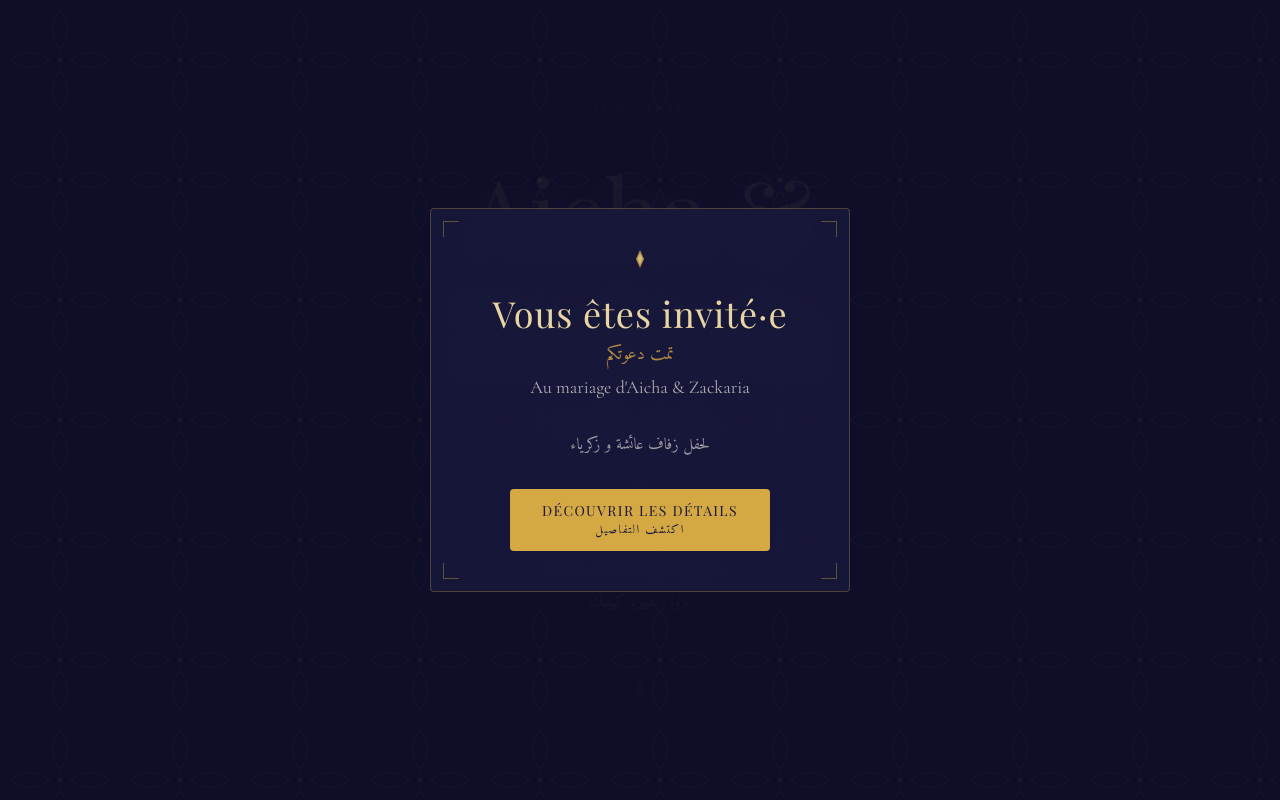
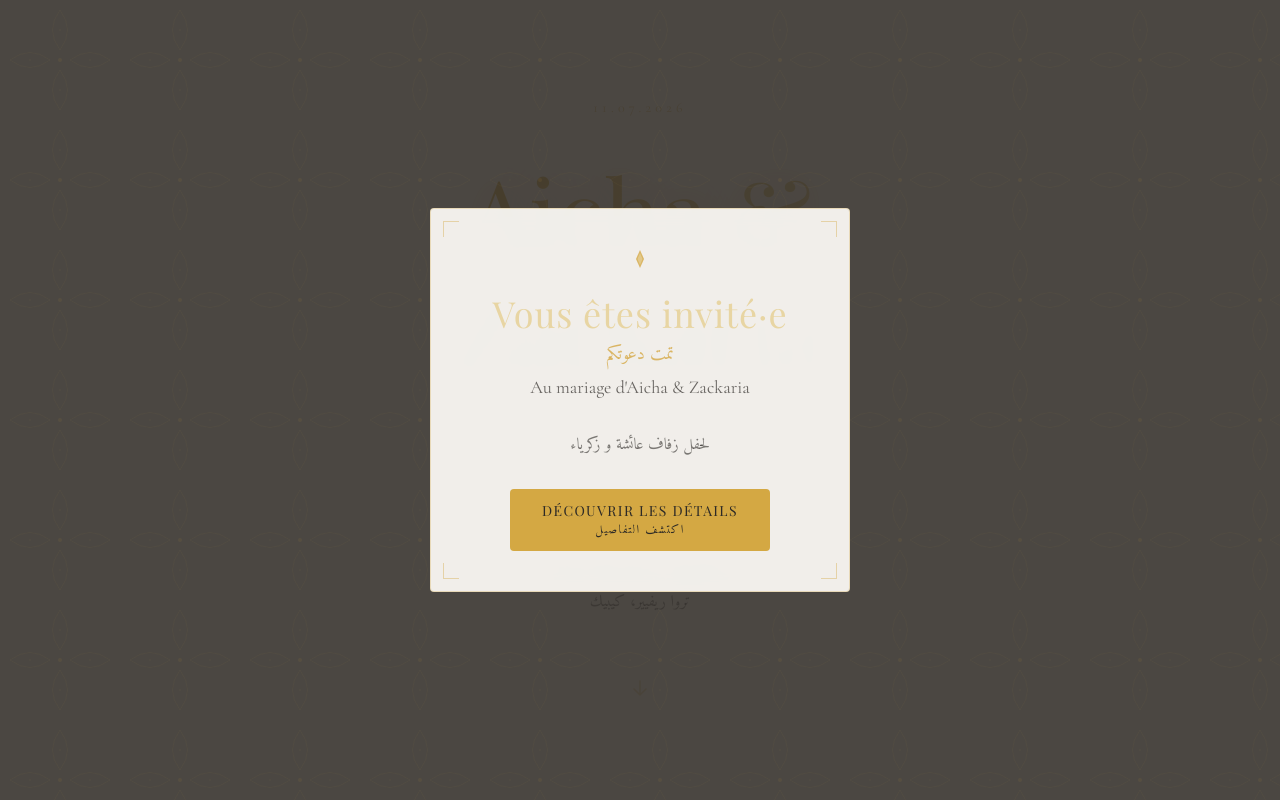
Before and after one commit to KaremBenChikha/weddingInvitationWebsiteHero, a Next.js app: page / in a window 1280 px wide. Shown: the top 800 px of the page. Built offline with nearby package versions, Linux system fonts and the light colour scheme; a web font is replaced by a local one.

Commit message:
feat: swap to Classic Ivory + Gold palette — light wedding aesthetic

```diff
--- a/src/app/globals.css
+++ b/src/app/globals.css
@@ -3,12 +3,14 @@
 @import "tailwindcss";
 
 @theme inline {
-  --color-indigo-deep: #1a1a3e;
-  --color-indigo-midnight: #0f0f2a;
-  --color-indigo-muted: #3a3a6e;
+  --color-surface: #faf8f4;
+  --color-surface-alt: #f5efe4;
+  --color-border: #e8e2d8;
+  --color-text: #2d2a26;
+  --color-text-muted: #6b6560;
   --color-gold-accent: #d4a843;
   --color-gold-light: #e8d5a3;
-  --color-cream: #f5f0e8;
+  --color-overlay: rgba(45, 42, 38, 0.85);
   --font-display: 'Playfair Display', serif;
   --font-arabic: 'Amiri', serif;
   --font-body: 'Cormorant Garamond', serif;
@@ -23,8 +25,8 @@
 
   html {
     scroll-behavior: smooth;
-    background: #1a1a3e;
-    color: #f5f0e8;
+    background: #faf8f4;
+    color: #2d2a26;
     font-family: 'Cormorant Garamond', serif;
     -webkit-font-smoothing: antialiased;
     -moz-osx-font-smoothing: grayscale;
--- a/src/app/layout.tsx
+++ b/src/app/layout.tsx
@@ -20,7 +20,7 @@ export default function RootLayout({
 }) {
   return (
     <html lang="fr">
-      <body className="bg-indigo-deep text-cream min-h-screen">{children}</body>
+      <body className="bg-surface text-text min-h-screen">{children}</body>
     </html>
   );
 }
--- a/src/components/AudioPlayer.tsx
+++ b/src/components/AudioPlayer.tsx
@@ -48,7 +48,7 @@ export function AudioPlayer() {
     >
       <button
         onClick={togglePlay}
-        className="w-14 h-14 rounded-full bg-indigo-midnight border border-gold-accent/40 flex items-center justify-center hover:border-gold-accent hover:scale-105 hover:shadow-[0_0_25px_rgba(212,168,67,0.25)] transition-all duration-300"
+        className="w-14 h-14 rounded-full bg-surface-alt border border-gold-accent/40 flex items-center justify-center hover:border-gold-accent hover:scale-105 hover:shadow-[0_0_25px_rgba(212,168,67,0.25)] transition-all duration-300"
         aria-label={playing ? "Pause musique" : "Jouer musique"}
       >
         {playing ? (
--- a/src/components/ContactSection.tsx
+++ b/src/components/ContactSection.tsx
@@ -4,7 +4,7 @@ import { GoldDivider } from "./ui/GoldDivider";
 
 export function ContactSection() {
   return (
-    <SectionWrapper id="contact" className="bg-indigo-midnight">
+    <SectionWrapper id="contact" className="bg-surface-alt">
       <div className="animate-fade-in-up">
         <h2 className="font-display text-3xl md:text-4xl text-gold-light mb-2">
           {CONTENT.contactTitle}
@@ -15,7 +15,7 @@ export function ContactSection() {
 
         <GoldDivider />
 
-        <p className="font-body text-lg text-cream/60 mb-6">
+        <p className="font-body text-lg text-text/60 mb-6">
           {CONTENT.contactTitle}
         </p>
 
@@ -26,7 +26,7 @@ export function ContactSection() {
           <svg width="18" height="18" viewBox="0 0 24 24" fill="none" xmlns="http://www.w3.org/2000/svg" className="text-gold-accent">
             <path d="M22 16.92V19.92C22.0011 20.1985 21.9441 20.4741 21.8325 20.7293C21.7209 20.9845 21.5573 21.2136 21.3521 21.4018C21.1469 21.5901 20.9046 21.7335 20.6407 21.8227C20.3768 21.9119 20.0974 21.9451 19.82 21.92C16.7428 21.5856 13.787 20.5341 11.19 18.85C8.77382 17.3147 6.72533 15.2662 5.18999 12.85C3.49997 10.2412 2.44824 7.27099 2.11999 4.17999C2.09501 3.90344 2.12788 3.62475 2.2165 3.36161C2.30512 3.09847 2.44757 2.85667 2.63476 2.65161C2.82195 2.44655 3.04981 2.2827 3.30379 2.17051C3.55777 2.05832 3.83234 2.00025 4.10999 2H7.10999C7.5953 1.99522 8.06581 2.16708 8.43376 2.48352C8.80171 2.79996 9.04207 3.23944 9.10999 3.71999C9.23662 4.68005 9.47145 5.62272 9.80999 6.52999C9.94454 6.88792 9.97366 7.2769 9.8939 7.65087C9.81415 8.02483 9.62886 8.3681 9.35999 8.63999L8.08999 9.90999C9.51355 12.4135 11.5865 14.4864 14.09 15.91L15.36 14.64C15.6319 14.3711 15.9752 14.1858 16.3491 14.1061C16.7231 14.0263 17.1121 14.0554 17.47 14.19C18.3773 14.5285 19.3199 14.7634 20.28 14.89C20.7659 14.9585 21.2094 15.2032 21.5259 15.5773C21.8425 15.9513 22.0105 16.4285 22 16.92Z" stroke="currentColor" strokeWidth="1.5" strokeLinecap="round" strokeLinejoin="round" />
           </svg>
-          <span className="font-body text-2xl text-cream/90 tracking-wide">{CONTACT.phone}</span>
+          <span className="font-body text-2xl text-text/90 tracking-wide">{CONTACT.phone}</span>
         </a>
       </div>
     </SectionWrapper>
--- a/src/components/Footer.tsx
+++ b/src/components/Footer.tsx
@@ -2,7 +2,7 @@ import { COUPLE } from "@/lib/constants";
 
 export function Footer() {
   return (
-    <footer className="relative py-16 px-6 text-center bg-indigo-midnight overflow-hidden">
+    <footer className="relative py-16 px-6 text-center bg-surface-alt overflow-hidden">
       {/* Large mandala background */}
       <div className="absolute inset-0 flex items-center justify-center pointer-events-none opacity-[0.03]">
         <svg width="320" height="320" viewBox="0 0 320 320" fill="none" xmlns="http://www.w3.org/2000/svg" className="animate-spin-slow">
@@ -27,7 +27,7 @@ export function Footer() {
         <p className="font-arabic text-xl text-gold-accent/50" dir="rtl">
           {COUPLE.arabic}
         </p>
-        <p className="font-body text-sm text-cream/30 mt-8">
+        <p className="font-body text-sm text-text/30 mt-8">
           11.07.2026 — Trois-Rivières, Québec
         </p>
       </div>
--- a/src/components/HeroSection.tsx
+++ b/src/components/HeroSection.tsx
@@ -4,7 +4,7 @@ import { SectionWrapper } from "./ui/SectionWrapper";
 
 export function HeroSection() {
   return (
-    <SectionWrapper className="!min-h-screen bg-indigo-midnight" id="hero">
+    <SectionWrapper className="!min-h-screen bg-surface-alt" id="hero">
       <div className="animate-fade-in">
         <p className="font-body text-gold-accent/60 text-sm tracking-[0.3em] uppercase mb-8">
           {WEDDING.date}
@@ -20,15 +20,15 @@ export function HeroSection() {
 
         <GoldDivider />
 
-        <p className="font-body text-xl md:text-2xl text-cream/80 mb-2">
+        <p className="font-body text-xl md:text-2xl text-text/80 mb-2">
           {WEDDING.dateLabelFr}
         </p>
 
-        <p className="font-body text-lg md:text-xl text-cream/60">
+        <p className="font-body text-lg md:text-xl text-text/60">
           {WEDDING.location}
         </p>
 
-        <p className="font-arabic text-base text-cream/50 mt-1" dir="rtl">
+        <p className="font-arabic text-base text-text/50 mt-1" dir="rtl">
           {WEDDING.locationAr}
         </p>
 
--- a/src/components/InvitationSection.tsx
+++ b/src/components/InvitationSection.tsx
@@ -8,7 +8,7 @@ export function InvitationSection() {
       <div className="animate-fade-in-up">
         <GoldDivider />
 
-        <p className="font-body text-2xl md:text-3xl text-cream/90 leading-relaxed mb-6">
+        <p className="font-body text-2xl md:text-3xl text-text/90 leading-relaxed mb-6">
           {CONTENT.invitationLine1}
         </p>
 
@@ -18,11 +18,11 @@ export function InvitationSection() {
 
         <GoldDivider />
 
-        <p className="font-body text-xl md:text-2xl text-cream/80 italic leading-relaxed">
+        <p className="font-body text-xl md:text-2xl text-text/80 italic leading-relaxed">
           {CONTENT.invitationLine2}
         </p>
 
-        <p className="font-arabic text-lg md:text-xl text-cream/60 italic mt-4" dir="rtl">
+        <p className="font-arabic text-lg md:text-xl text-text/60 italic mt-4" dir="rtl">
           {CONTENT.invitationLine2Ar}
         </p>
       </div>
--- a/src/components/MapSection.tsx
+++ b/src/components/MapSection.tsx
@@ -26,7 +26,7 @@ export function MapSection() {
             href="https://www.openstreetmap.org/?mlat=46.350&mlon=-72.550#map=13/46.350/-72.550"
             target="_blank"
             rel="noopener noreferrer"
-            className="block text-center py-3 font-body text-sm text-cream/50 hover:text-gold-accent transition-colors bg-indigo-midnight"
+            className="block text-center py-3 font-body text-sm text-text/50 hover:text-gold-accent transition-colors bg-surface-alt"
           >
             Voir sur la carte / شاهد على الخريطة
           </a>
--- a/src/components/WelcomePopup.tsx
+++ b/src/components/WelcomePopup.tsx
@@ -28,11 +28,11 @@ export function WelcomePopup({ onDismiss }: WelcomePopupProps) {
 
   return (
     <div
-      className="fixed inset-0 z-[2147483647] flex items-center justify-center bg-indigo-midnight/95 transition-opacity duration-500"
+      className="fixed inset-0 z-[2147483647] flex items-center justify-center bg-overlay transition-opacity duration-500"
       style={{ opacity: visible ? 1 : 0 }}
     >
       <ArabesquePattern opacity={0.08} />
-      <div className="relative z-10 w-[90vw] max-w-[420px] aspect-[1.15] border border-gold-accent/30 rounded-sm flex flex-col items-center justify-center text-center px-8 py-10 bg-indigo-deep/80 backdrop-blur-sm">
+      <div className="relative z-10 w-[90vw] max-w-[420px] aspect-[1.15] border border-gold-accent/30 rounded-sm flex flex-col items-center justify-center text-center px-8 py-10 bg-surface/95 backdrop-blur-sm">
         {/* Decorative border frame */}
         <div className="absolute top-3 left-3 w-4 h-4 border-t border-l border-gold-accent/40" />
         <div className="absolute top-3 right-3 w-4 h-4 border-t border-r border-gold-accent/40" />
@@ -49,17 +49,17 @@ export function WelcomePopup({ onDismiss }: WelcomePopupProps) {
           {CONTENT.popupTitleAr}
         </p>
 
-        <p className="font-body text-lg text-cream/70 mb-8">
+        <p className="font-body text-lg text-text/70 mb-8">
           {CONTENT.popupSubtitle}
         </p>
 
-        <p className="font-arabic text-base text-cream/60 mb-8" dir="rtl">
+        <p className="font-arabic text-base text-text/60 mb-8" dir="rtl">
           {CONTENT.popupSubtitleAr}
         </p>
 
         <button
           onClick={handleDismiss}
-          className="px-8 py-3 bg-gold-accent text-indigo-deep font-display text-sm tracking-widest uppercase rounded-sm hover:bg-gold-light hover:scale-105 transition-all duration-300 hover:shadow-[0_0_30px_rgba(212,168,67,0.3)]"
+          className="px-8 py-3 bg-gold-accent text-text font-display text-sm tracking-widest uppercase rounded-sm hover:bg-gold-light hover:scale-105 transition-all duration-300 hover:shadow-[0_0_30px_rgba(212,168,67,0.3)]"
         >
           {CONTENT.popupCta}
           <span className="block font-arabic text-xs mt-0.5" dir="rtl">{CONTENT.popupCtaAr}</span>
```
Also changed, not shown: src/components/GallerySection.tsx (+7 -7 lines), src/components/TimelineSection.tsx (+4 -4 lines).
